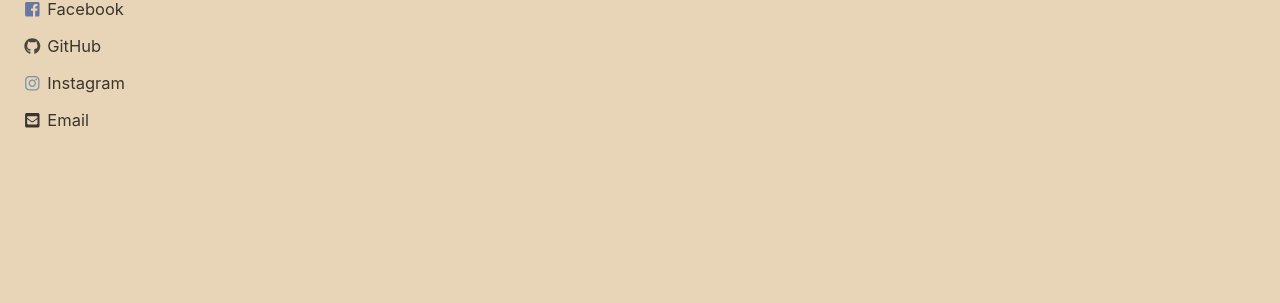
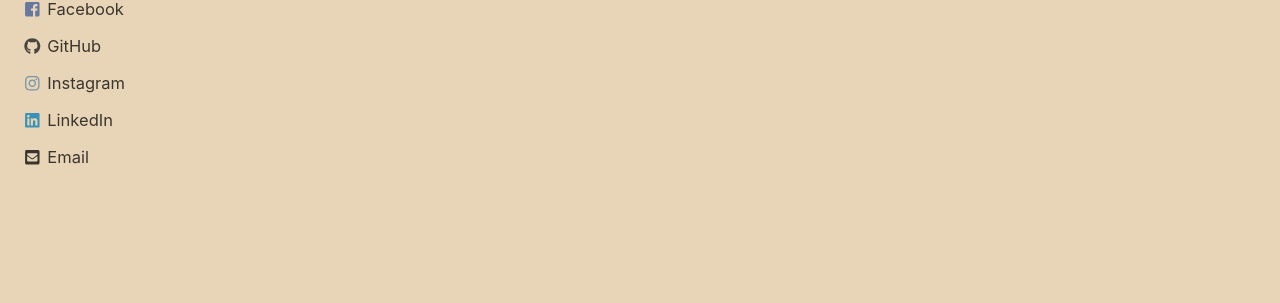
Before and after one commit to ritayadav/newBlog, a Jekyll site: the page built from index.html, in a window 1280 px wide. Shown: the part 461-764 px from the top of the page. Built offline with Jekyll 4.4.1, drawn with Linux system fonts in a browser that asks for light colours; cached includes are drawn as plain includes; nearby versions of some CDN libraries; the list of posts is cut into pages by our own code.

Commit message:
Update _config.yml

```diff
--- a/_config.yml
+++ b/_config.yml
@@ -125,6 +125,9 @@ author:
       url: "https://github.com/maheshdharhari"
     - label: "Instagram"
       icon: "fab fa-fw fa-instagram"
+      url: "https://instagram.com/maheshdharhari"
+    - label: "LinkedIn"
+      icon: "fab fa-fw fa-linkedin"
       url: "https://instagram.com/maheshdharhari"
 
 # Site Footer
```
